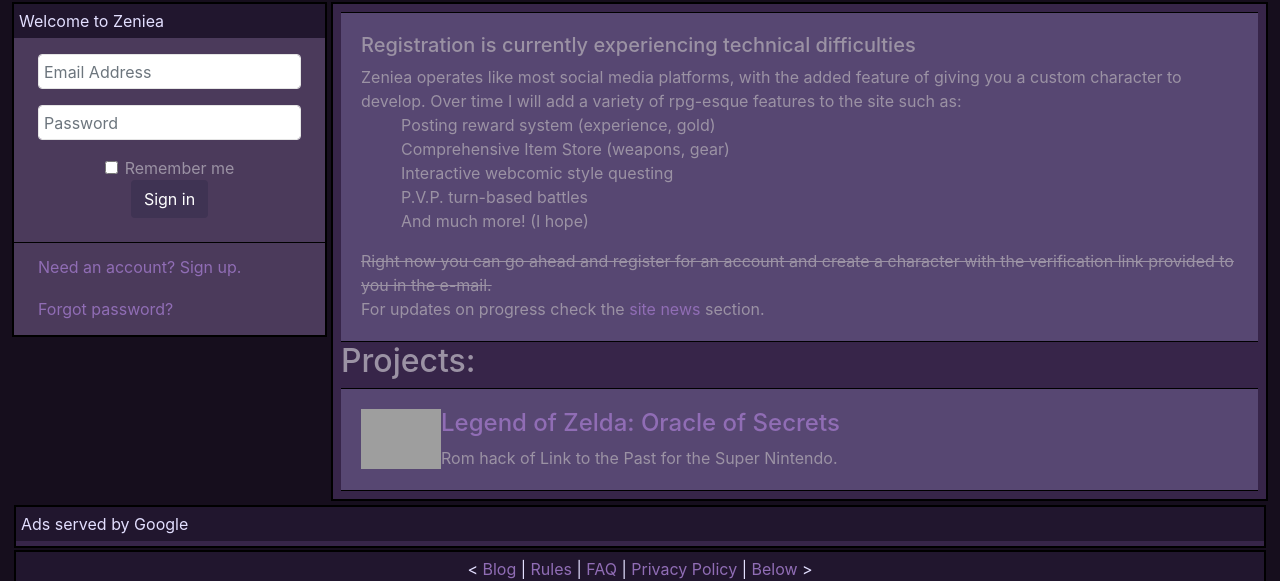
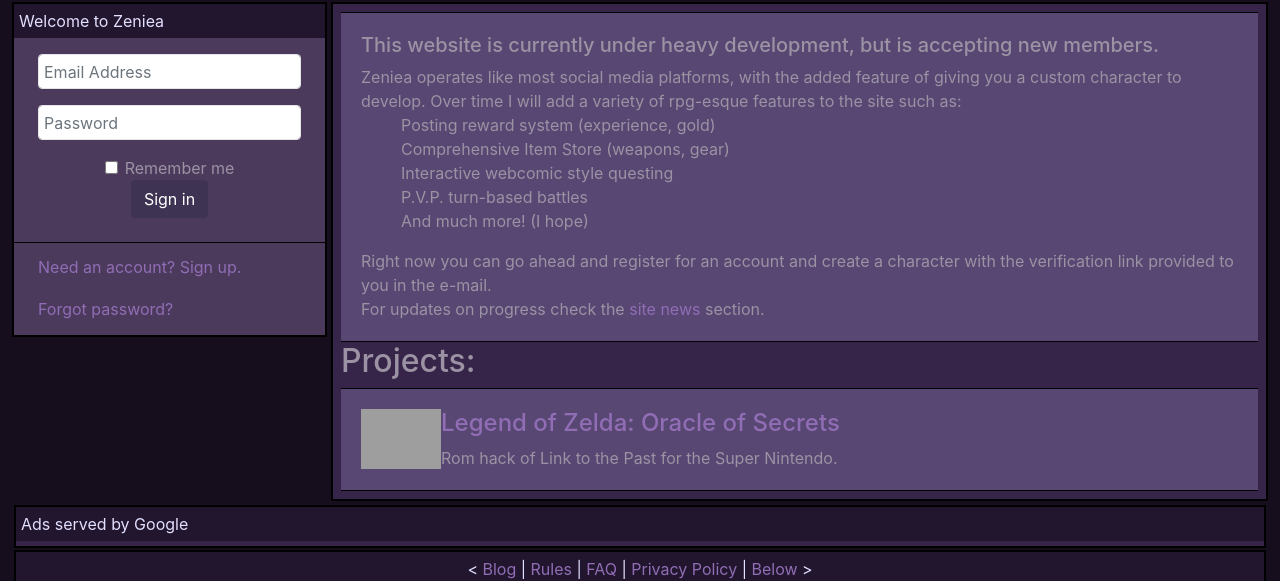
Before and after one commit to scawful/ZEN3MP, a PHP site: template templates/login.twig in a window 1280 px wide. Shown: the part 98-679 px from the top of the page. Run offline with PHP 8.4, Linux system fonts and the light colour scheme; the template is opened without the code that fills it, so the values that code supplies are empty; a stand-in replaces the project's code that opens the database connection; some libraries are stand-ins or nearby versions; grey boxes are pictures that could not be loaded.

Commit message:
Fixed templating for post and login

```diff
--- a/post.php
+++ b/post.php
@@ -21,5 +21,5 @@ $post = new Post($userLoggedIn, $spdo);
 $twig->addGlobal('post', $post);
 $twig->addGlobal('post_id', $post_id);
 
-echo $twig->render('post.twig');
+echo $twig->render('social/post.twig');
 ?>
--- a/templates/base.twig
+++ b/templates/base.twig
@@ -35,11 +35,6 @@
             <li>Newest Item: </li>
             <li>Latest Quest: </li>
 
-        </ul>
-
-        <strong>Top Friends</strong>
-        <hr style="margin: 0px;">
-        <ul style="padding: 0px;">
         </ul>
 
         </div>
--- a/templates/login.twig
+++ b/templates/login.twig
@@ -6,8 +6,7 @@
 
   <div class="card">
     <div class="card-body">
-        <!-- <h5>This website is currently under heavy development, but is accepting new members.</h5> -->
-        <h5>Registration is currently experiencing technical difficulties</h5>
+        <h5>This website is currently under heavy development, but is accepting new members.</h5>
             Zeniea operates like most social media platforms, with the added feature of giving you a custom character to develop. Over time I will add a variety of rpg-esque features to the site such as:
             <ul>
                 <li>Posting reward system (experience, gold)</li>
@@ -16,7 +15,7 @@
                 <li>P.V.P. turn-based battles</li>
                 <li>And much more! (I hope)</li>
             </ul>
-            <s>Right now you can go ahead and register for an account and create a character with the verification link provided to you in the e-mail.</s>
+            Right now you can go ahead and register for an account and create a character with the verification link provided to you in the e-mail.
             <br>For updates on progress check the <a href="?news">site news</a> section.
     </div>
   </div>
```
